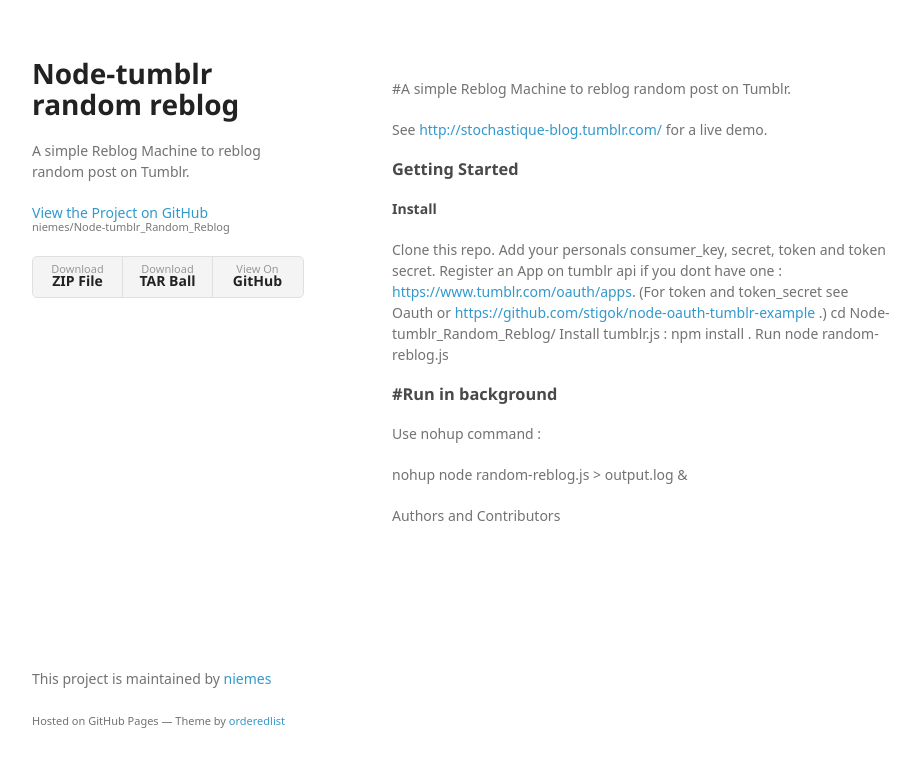
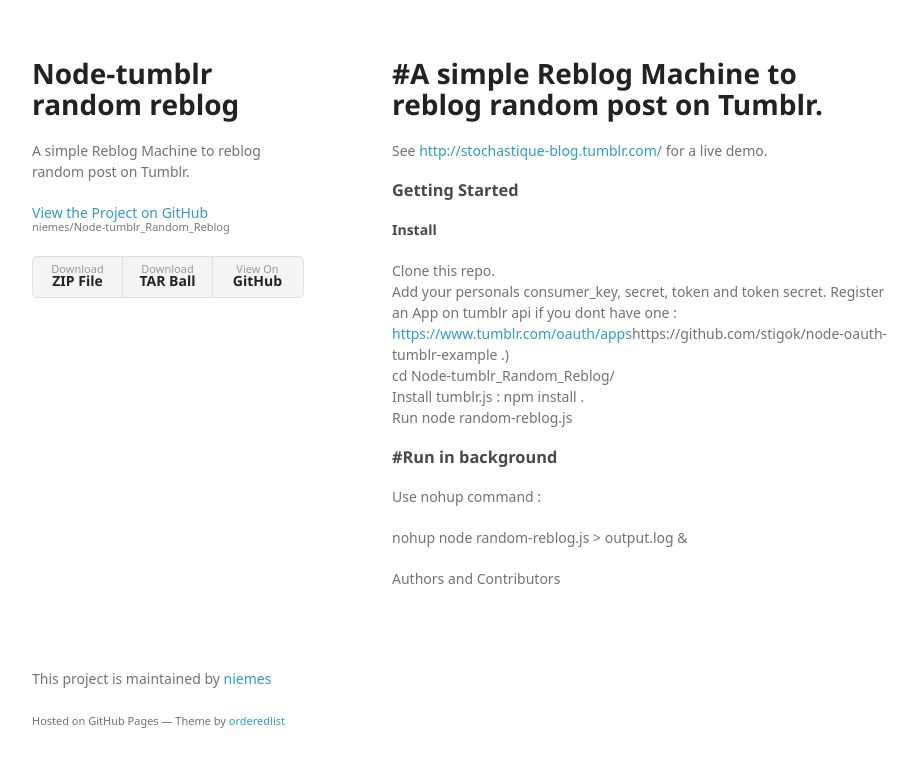
Before and after one commit to niemes/Node-tumblr_Random_Reblog, a website: page index.html in a window 1280 px wide. Shown: the whole page, without its empty margins (178-1094 px from the left). Drawn offline with Linux system fonts and the light colour scheme; a web font is replaced by a local one.

Commit message:
Update index.html

```diff
--- a/index.html
+++ b/index.html
@@ -28,14 +28,17 @@
         </ul>
       </header>
       <section>
-<h2></h1><p>#A simple Reblog Machine to reblog random post on Tumblr.</p></h2>
+<h1><p>#A simple Reblog Machine to reblog random post on Tumblr.</p></h1>
 <p>See <a href="http://stochastique-blog.tumblr.com/">http://stochastique-blog.tumblr.com/</a> for a live demo.</p>
 <h3><p>Getting Started<p></h3>
 <h4><p>Install</p></h4>
-<p>Clone this repo.
-Add your personals consumer_key, secret, token and token secret. Register an App on tumblr api if you dont have one : <a href="https://www.tumblr.com/oauth/apps">https://www.tumblr.com/oauth/apps</a>. (For token and token_secret see Oauth or <a href="https://github.com/stigok/node-oauth-tumblr-example">https://github.com/stigok/node-oauth-tumblr-example</a> .)
-cd Node-tumblr_Random_Reblog/
-Install tumblr.js : npm install .
+<p>Clone this repo.<br/>
+Add your personals consumer_key, secret, token and token secret. Register an App on tumblr api if you dont have one :
+<a href="https://www.tumblr.com/oauth/apps">https://www.tumblr.com/oauth/apps</a
+For token and token_secret see Oauth or
+<a href="https://github.com/stigok/node-oauth-tumblr-example">https://github.com/stigok/node-oauth-tumblr-example</a> .)<br/>
+cd Node-tumblr_Random_Reblog/<br/>
+Install tumblr.js : npm install .<br/>
 Run node random-reblog.js</p>
 <h3><p>#Run in background</p></h3>
 <p>Use nohup command :</p>
```
